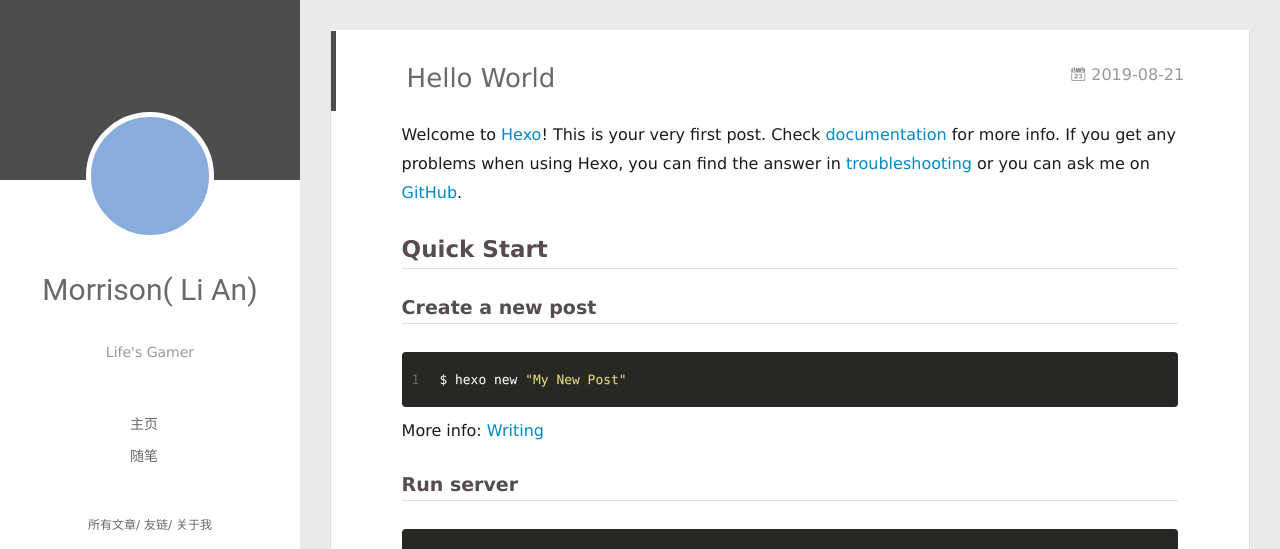
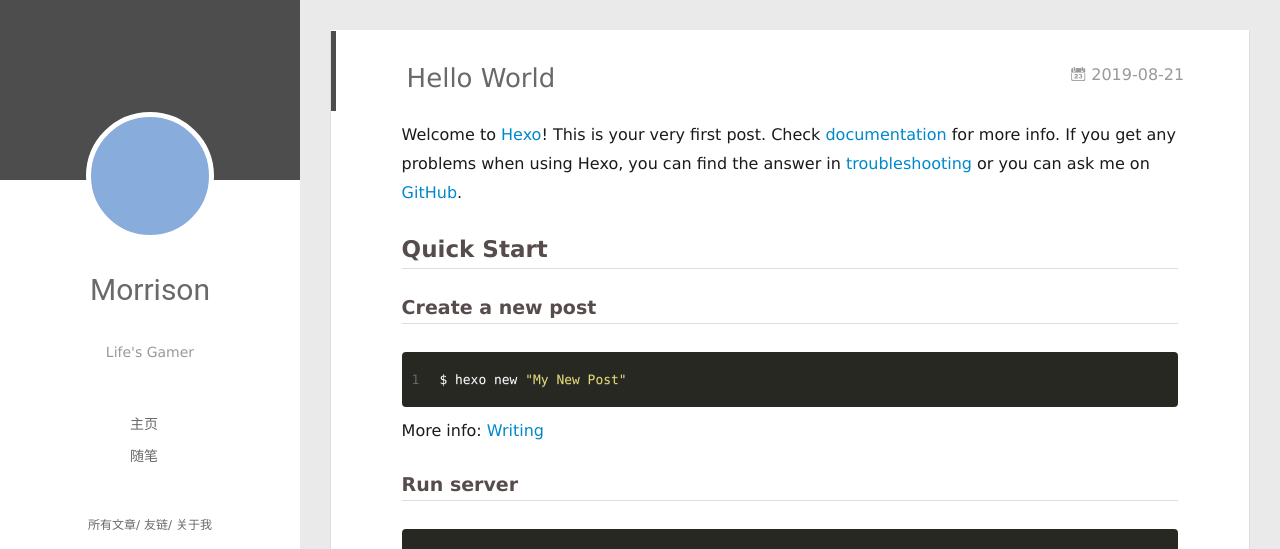
Before and after one commit to Linzhizhiyo/Linzhizhiyo.github.io, a plain HTML site: page 2019/08/21/hello-world/index.html in a window 1280 px wide. Shown: the top 549 px of the page. Drawn offline with Linux system fonts and the light colour scheme; no server answers.

Commit message:
Site updated: 2019-08-21 22:30:47

```diff
--- a/2019/08/21/hello-world/index.html
+++ b/2019/08/21/hello-world/index.html
@@ -51,7 +51,7 @@
 			<img src="" class="js-avatar">
 		</a>
 		<hgroup>
-		  <h1 class="header-author"><a href="/">Morrison( Li An)</a></h1>
+		  <h1 class="header-author"><a href="/">Morrison</a></h1>
 		</hgroup>
 
 		<p class="header-subtitle">Life&#39;s Gamer</p>
@@ -111,7 +111,7 @@
 				<img src="" class="js-avatar">
 			</div>
 			<hgroup>
-			  <h1 class="header-author js-header-author">Morrison( Li An)</h1>
+			  <h1 class="header-author js-header-author">Morrison</h1>
 			</hgroup>
 
 			<p class="header-subtitle"><i class="icon icon-quo-left"></i>Life&#39;s Gamer<i class="icon icon-quo-right"></i></p>
@@ -320,7 +320,7 @@
   <div class="outer">
     <div id="footer-info">
     	<div class="footer-left">
-    		&copy; 2019 Morrison( Li An)
+    		&copy; 2019 Morrison
     	</div>
       	<div class="footer-right">
       		<a href="http://hexo.io/" target="_blank">Hexo</a>  Theme <a href="https://github.com/litten/hexo-theme-yilia" target="_blank">Yilia</a> by Litten
```
Also changed, not shown: archives/2019/08/index.html (+3 -3 lines), archives/2019/index.html (+3 -3 lines), archives/index.html (+3 -3 lines), index.html (+3 -3 lines).
